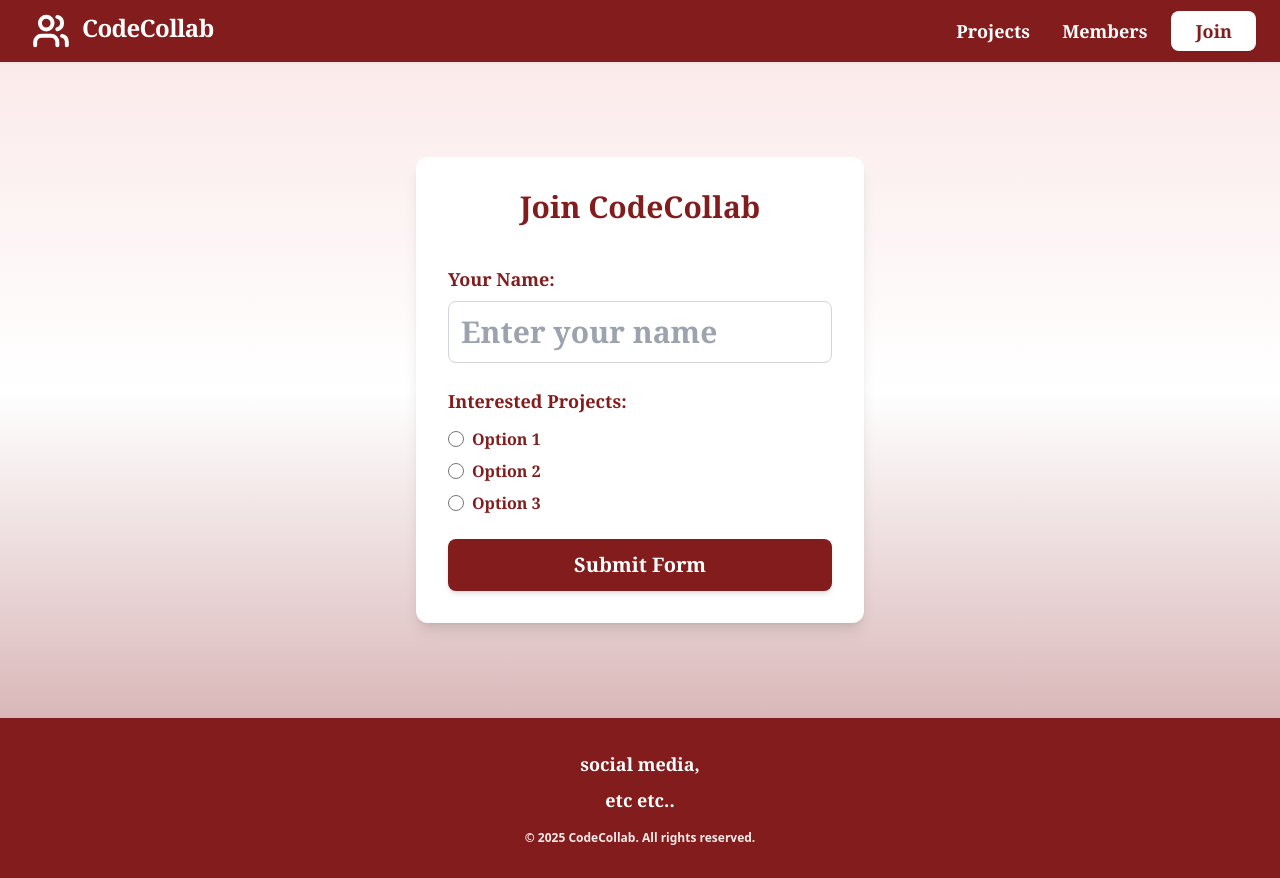
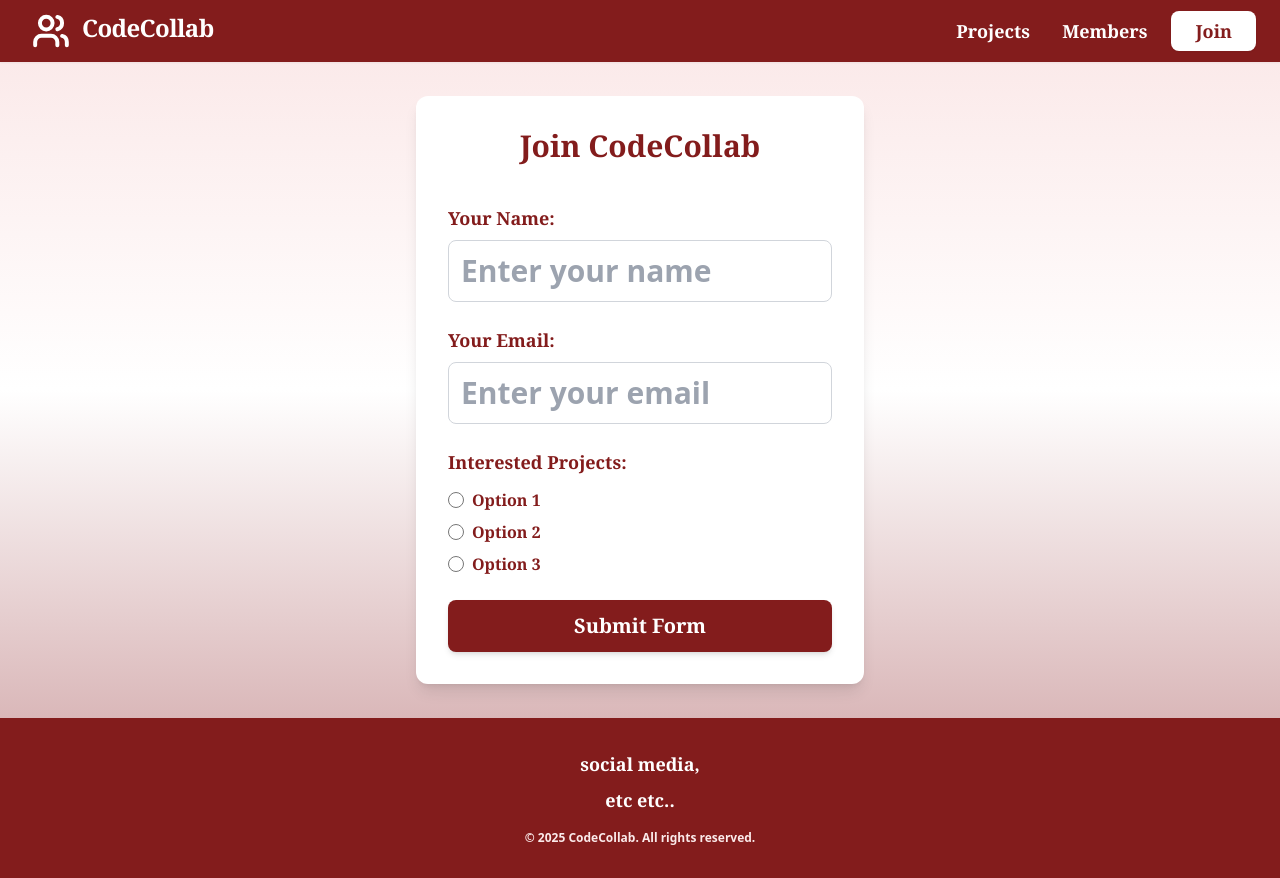
Before and after one commit to mishtigala19/codecollab-website, a React (Vite) app: page /join in a window 1280 px wide. Built offline with nearby package versions, Linux system fonts and the light colour scheme.

Commit message:
Update join.jsx
To integrate join form via Formspree

```diff
--- a/src/routes/join.jsx
+++ b/src/routes/join.jsx
@@ -9,7 +9,11 @@ const Join = () => {
             <Navbar />
             <Section className="flex-grow bg-gradient-to-b from-[#fbeaea] via-white to-[#a02c2c]/30">
                 <Container className="py-8 flex items-center justify-center min-h-[calc(100vh-64px-80px)]">
-                    <form className="bg-white p-8 rounded-xl shadow-lg w-full max-w-md flex flex-col items-center space-y-6">
+                    <form
+                        action="https://formspree.io/f/myzpyabw"
+                        method="POST"
+                        className="bg-white p-8 rounded-xl shadow-lg w-full max-w-md flex flex-col items-center space-y-6"
+                    >
                         <h1 className="font-serif text-3xl font-bold text-[#831c1c] mb-4">Join CodeCollab</h1>
 
                         <div className="w-full">
@@ -17,8 +21,22 @@ const Join = () => {
                             <input
                                 type="text"
                                 id="yourName"
-                                className="w-full p-3 border border-gray-300 rounded-lg focus:outline-none focus:ring-2 focus:ring-[#a02c2c] font-serif text-gray-700"
+                                name="name"
+                                required
+                                className="w-full p-3 border border-gray-300 rounded-lg"
                                 placeholder="Enter your name"
+                            />
+                        </div>
+
+                        <div className="w-full">
+                            <label htmlFor="email" className="block font-serif text-lg text-[#831c1c] mb-2">Your Email:</label>
+                            <input
+                                type="email"
+                                id="email"
+                                name="email"
+                                required
+                                className="w-full p-3 border border-gray-300 rounded-lg"
+                                placeholder="Enter your email"
                             />
                         </div>
 
@@ -30,7 +48,8 @@ const Join = () => {
                                         type="radio"
                                         name="interestedProjects"
                                         value="option1"
-                                        className="mr-2 h-4 w-4 text-[#831c1c] focus:ring-[#a02c2c] border-gray-300 rounded"
+                                        className="mr-2 h-4 w-4"
+                                        required
                                     />
                                     Option 1
                                 </label>
@@ -39,7 +58,7 @@ const Join = () => {
                                         type="radio"
                                         name="interestedProjects"
                                         value="option2"
-                                        className="mr-2 h-4 w-4 text-[#831c1c] focus:ring-[#a02c2c] border-gray-300 rounded"
+                                        className="mr-2 h-4 w-4"
                                     />
                                     Option 2
                                 </label>
@@ -48,7 +67,7 @@ const Join = () => {
                                         type="radio"
                                         name="interestedProjects"
                                         value="option3"
-                                        className="mr-2 h-4 w-4 text-[#831c1c] focus:ring-[#a02c2c] border-gray-300 rounded"
+                                        className="mr-2 h-4 w-4"
                                     />
                                     Option 3
                                 </label>
@@ -57,7 +76,7 @@ const Join = () => {
 
                         <button
                             type="submit"
-                            className="w-full bg-[#831c1c] text-white font-serif text-xl py-3 rounded-lg shadow-md hover:bg-[#a02c2c] transition-colors duration-200 focus:outline-none focus:ring-2 focus:ring-[#fbeaea] focus:ring-offset-2"
+                            className="w-full bg-[#831c1c] text-white font-serif text-xl py-3 rounded-lg shadow-md hover:bg-[#a02c2c] transition-colors duration-200"
                         >
                             Submit Form
                         </button>
```
